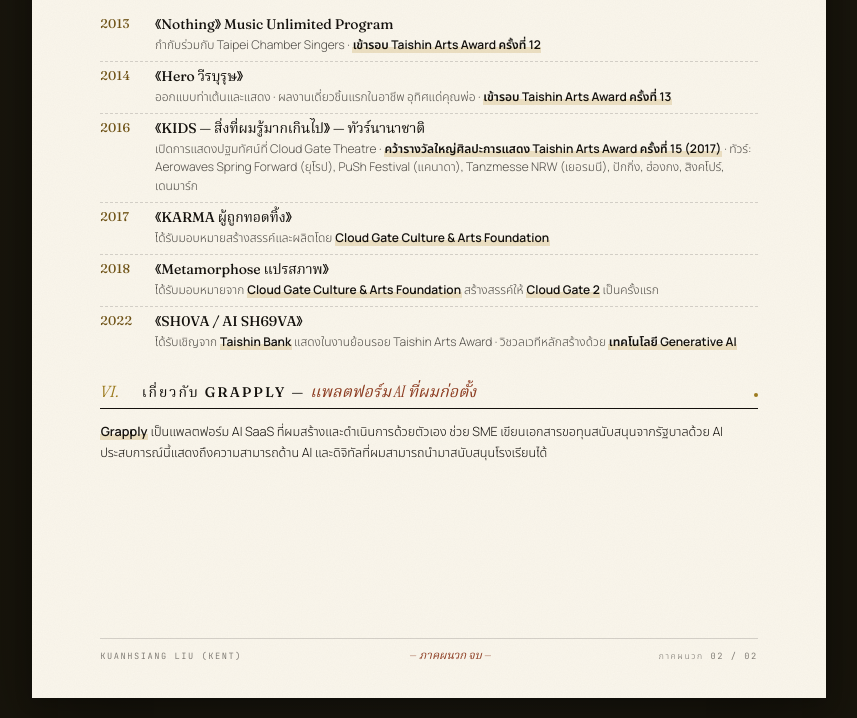
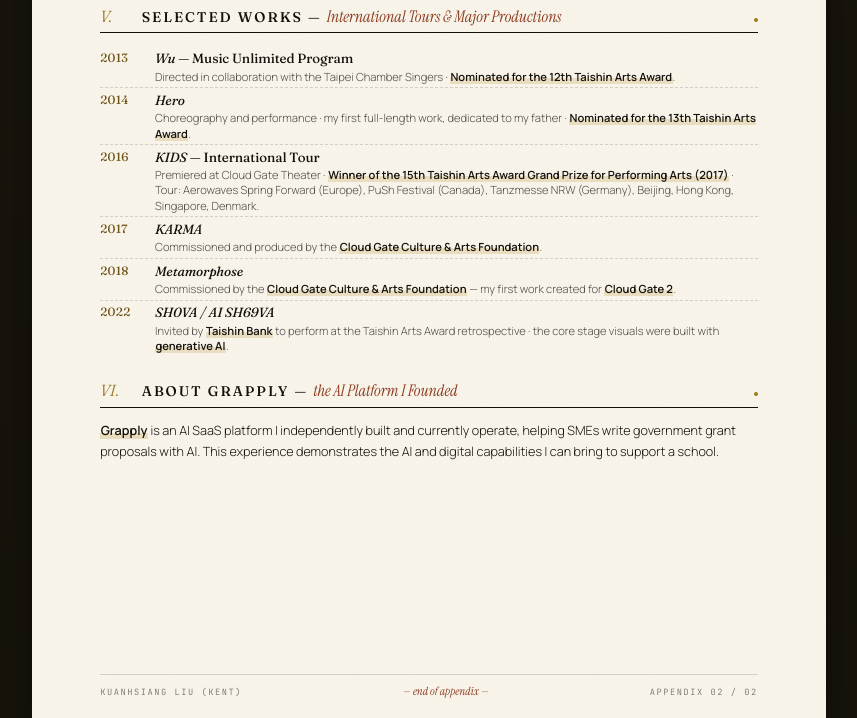
Before and after one commit to Kentliuai07/Kentcv_mandarin, a plain HTML site: page index.html in a window 1280 px wide. Shown: the part 5096-5814 px from the top of the page, without its empty margins (211-1068 px from the left). Drawn offline with Linux system fonts and the light colour scheme.

Commit message:
Default language: English (was Thai)
Co-Authored-By: Claude Opus 4.6 <noreply@anthropic.com>

```diff
--- a/index.html
+++ b/index.html
@@ -2546,7 +2546,7 @@
 <script>
   (function () {
     const KEY = 'cv-lang';
-    const DEFAULT = 'th';
+    const DEFAULT = 'en';
     const buttons = document.querySelectorAll('.lang-btn');
     const groups = document.querySelectorAll('.lang-group');
 
```
